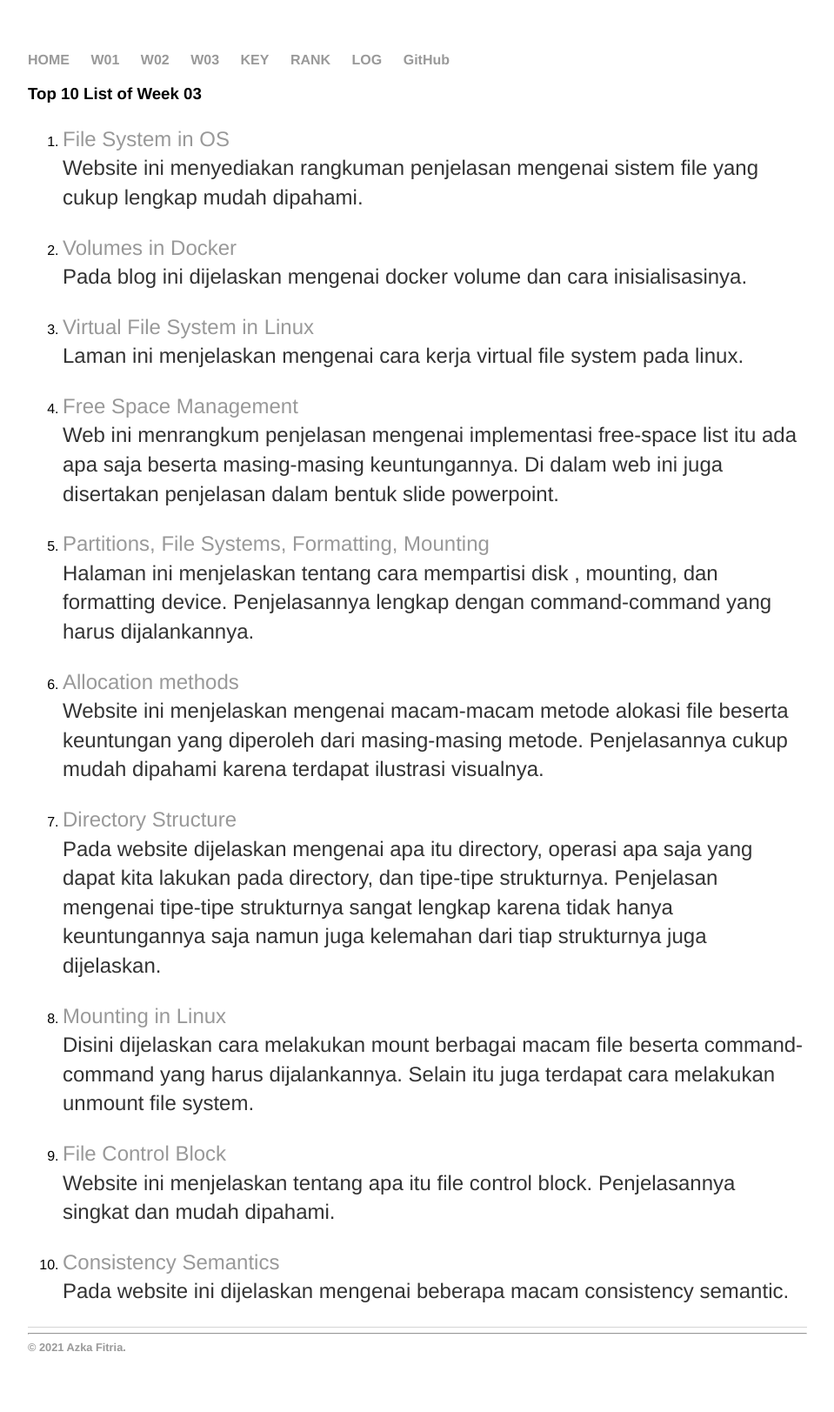
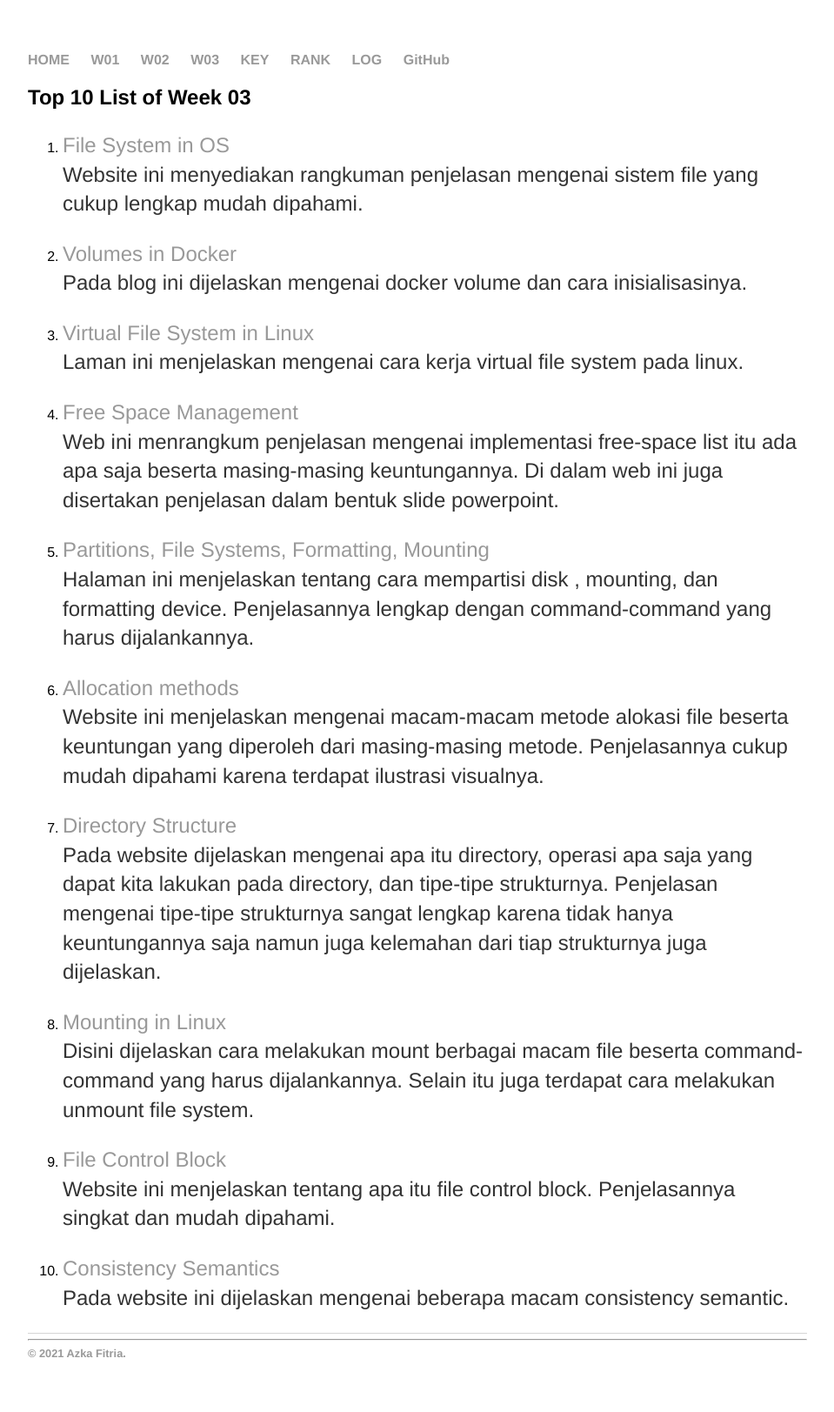
Before and after one commit to azkafitria/os211, a Jekyll site: the page built from W03.md, in a window 1280 px wide. Shown: the whole page at 87% size, without its empty margins (160-1119 px from the left). Built offline with Jekyll 4.4.1, drawn with Linux system fonts in a browser that asks for light colours; our own code applies the rules of GitHub Pages for plain Markdown files.

Commit message:
Update W03.md

```diff
--- a/W03.md
+++ b/W03.md
@@ -2,7 +2,7 @@
 layout: layout
 permalink: /W03/
 ---
-### Top 10 List of Week 03
+## Top 10 List of Week 03
 1. [File System in OS](https://www.tutorialspoint.com/operating_system/os_file_system.htm)<br>
   Website ini menyediakan rangkuman penjelasan mengenai sistem file yang cukup lengkap mudah dipahami.
 
```
